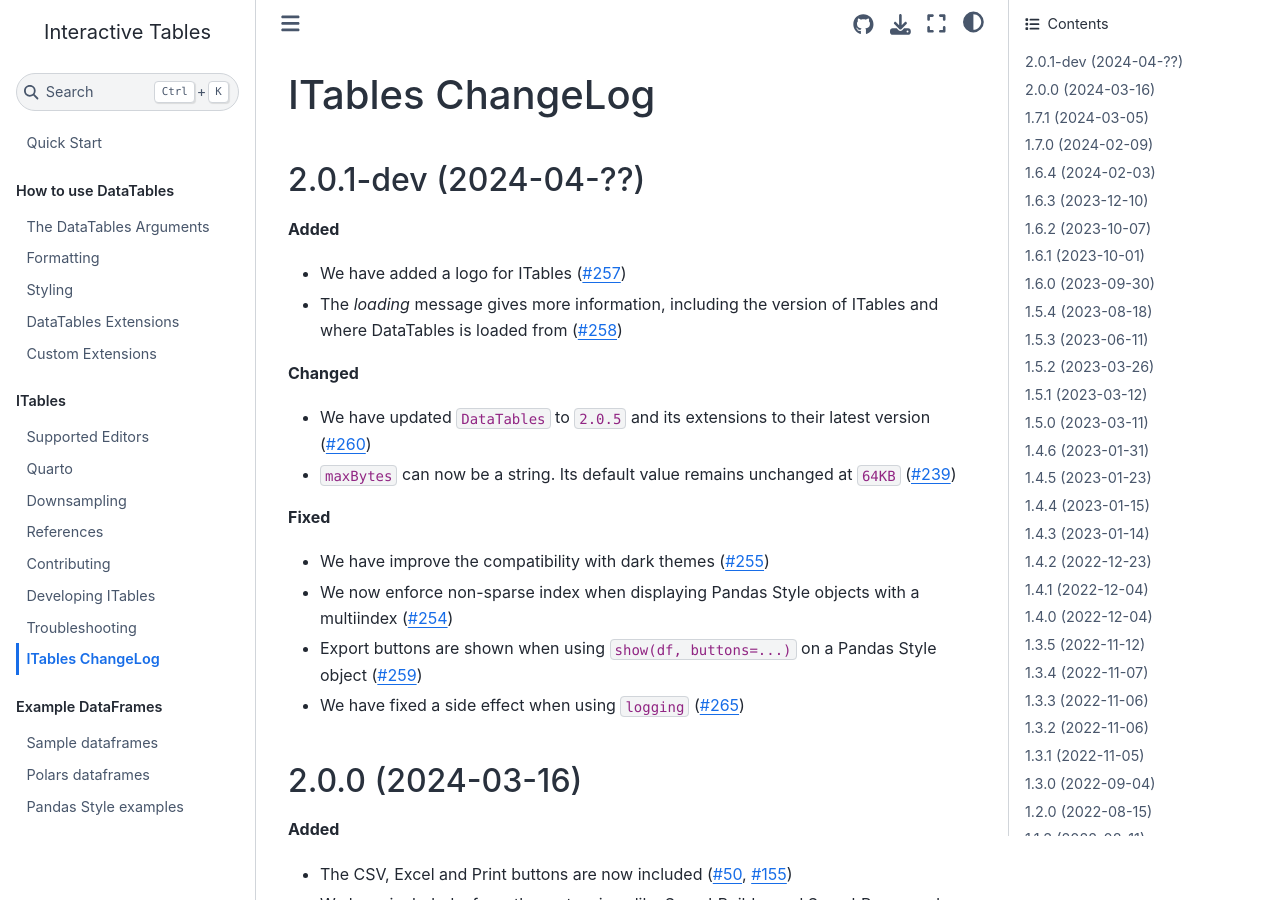
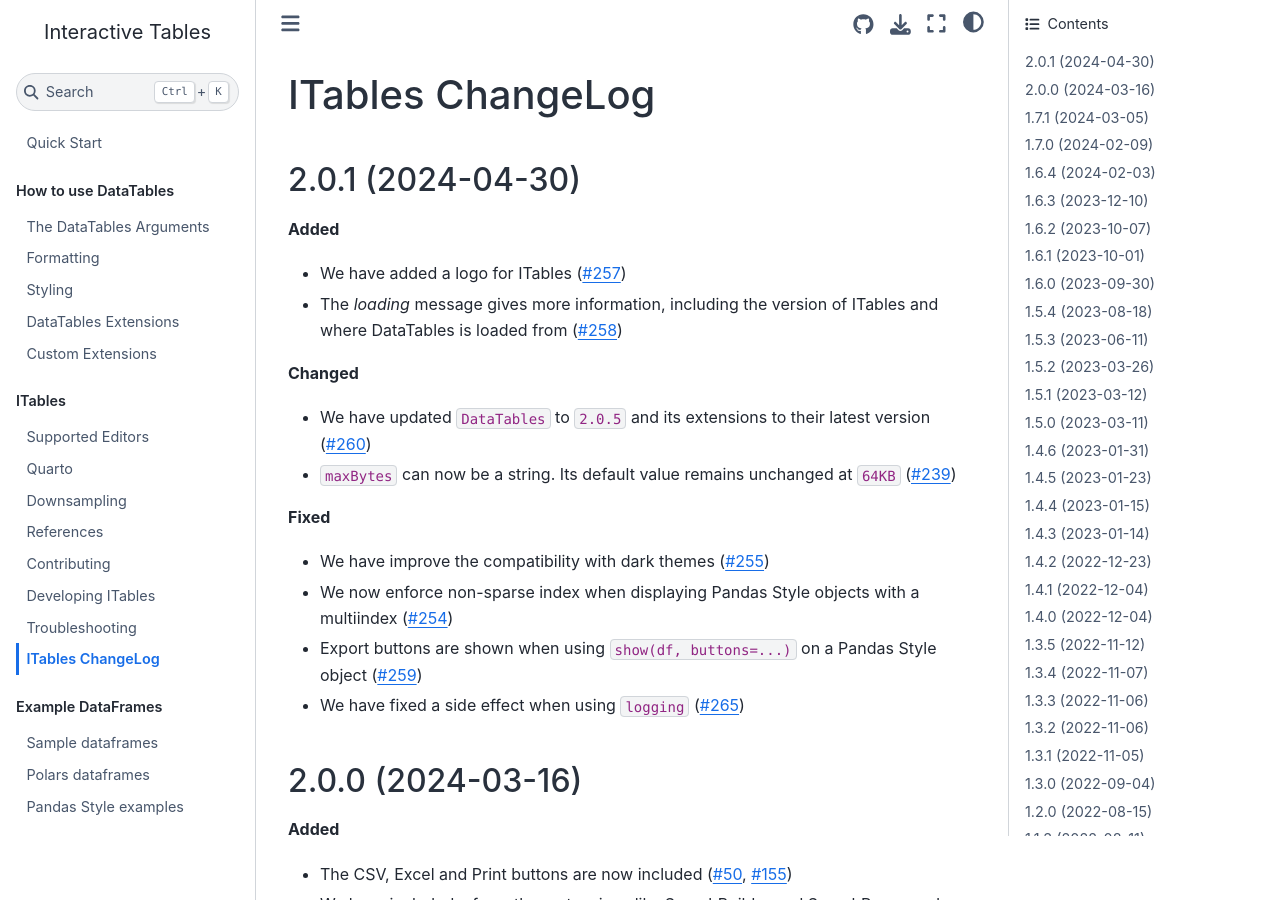
Before and after one commit to mwouts/itables, a Jupyter Book: the page built from docs/changelog.md, in a window 1280 px wide and 900 px high. Built offline with Jupyter Book 1.0.4 settings and Sphinx 7.4.7 and the Sphinx Book theme 1.1.4, drawn with Linux system fonts in a browser that asks for light colours.

Commit message:
Version 2.0.1

```diff
--- a/docs/changelog.md
+++ b/docs/changelog.md
@@ -1,7 +1,7 @@
 ITables ChangeLog
 =================
 
-2.0.1-dev (2024-04-??)
+2.0.1 (2024-04-30)
 ------------------
 
 **Added**
--- a/itables/version.py
+++ b/itables/version.py
@@ -1,3 +1,3 @@
 """ITables' version number"""
 
-__version__ = "2.0.1-dev"
+__version__ = "2.0.1"
```
